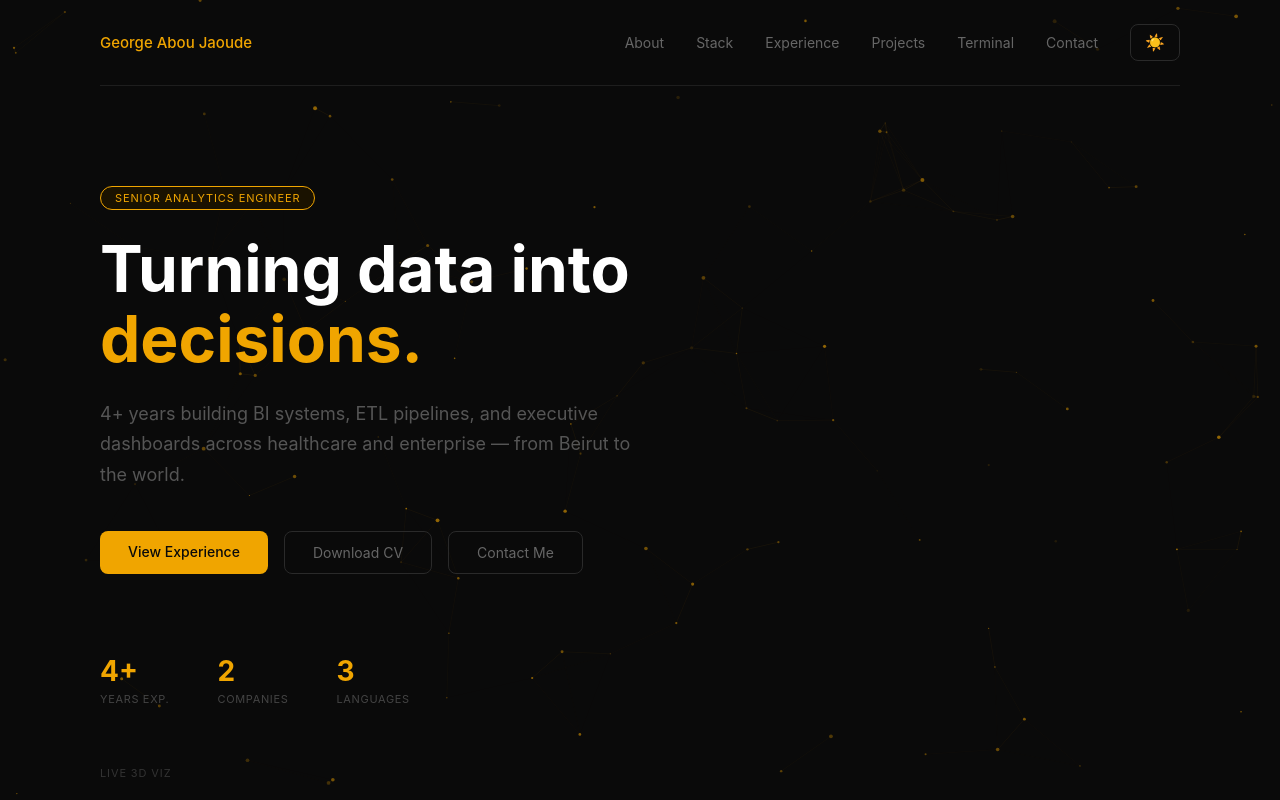
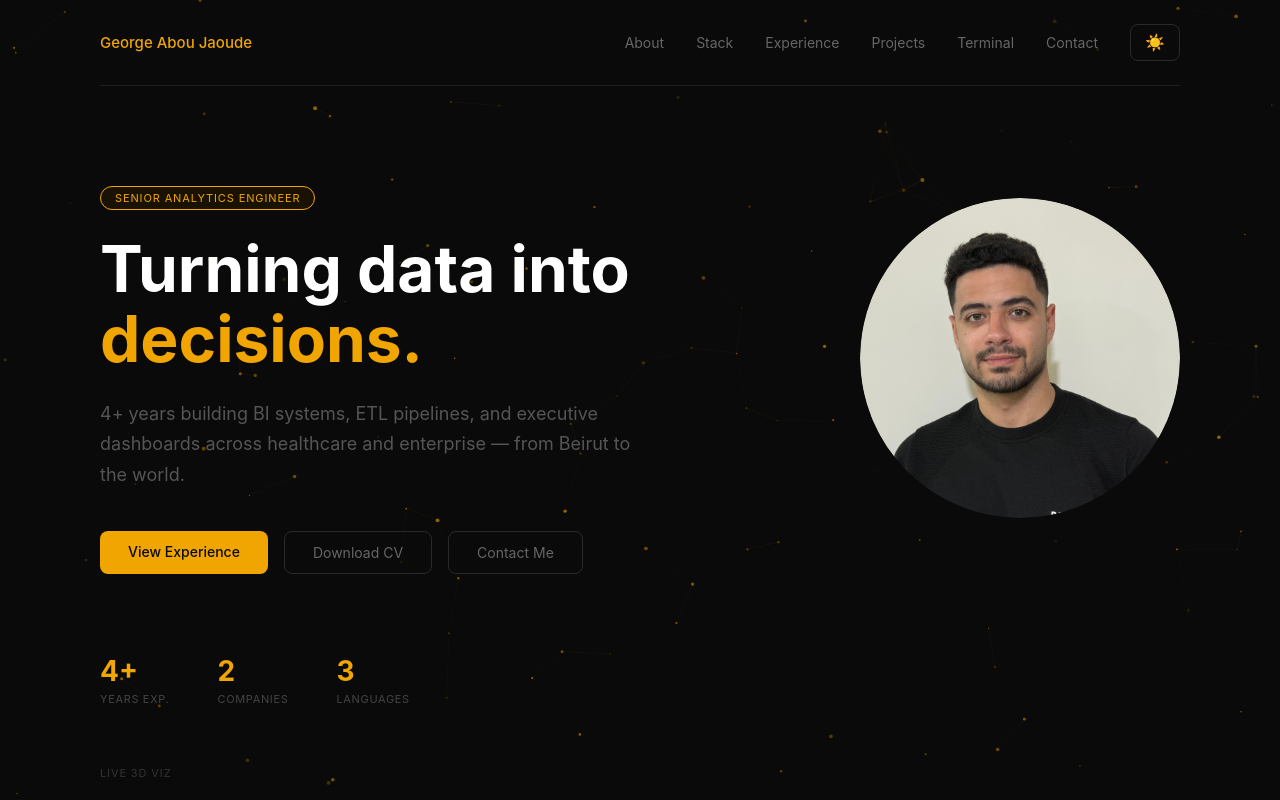
Before and after one commit to georgeaboujaoudeh/george-portfolio, a Next.js app: page / in a window 1280 px wide. Shown: the top 800 px of the page. Built offline with nearby package versions, Linux system fonts and the light colour scheme; no server answers.

Commit message:
adding my picutre

```diff
--- a/app/page.js
+++ b/app/page.js
@@ -38,6 +38,8 @@ export default function Home() {
 
         {/* HERO */}
         <section style={{ padding: '100px 0 80px' }}>
+          <div style={{ display: 'flex', alignItems: 'center', justifyContent: 'space-between', gap: '48px' }}>
+            <div style={{ flex: 1 }}>
           <div style={{
             display: 'inline-block',
             background: '#1a1200',
@@ -62,6 +64,15 @@ export default function Home() {
             4+ years building BI systems, ETL pipelines, and executive dashboards
             across healthcare and enterprise — from Beirut to the world.
           </p>
+            </div>
+            <div style={{ flexShrink: 0 }}>
+              <img
+                src="/image_1_31.png"
+                alt="George Abou Jaoude"
+                style={{ width: '320px', height: '320px', objectFit: 'cover', borderRadius: '50%', display: 'block' }}
+              />
+            </div>
+          </div>
 
           <div style={{ display: 'flex', gap: '16px', marginBottom: '80px' }}>
             <a href="#experience" style={{
```
Also changed, not shown: public/image_1_31.png (added).
